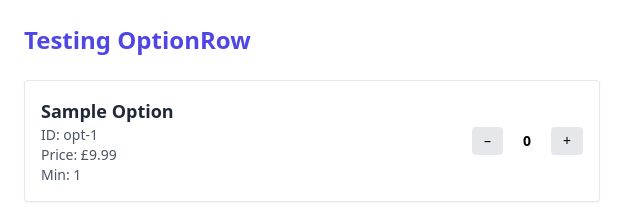
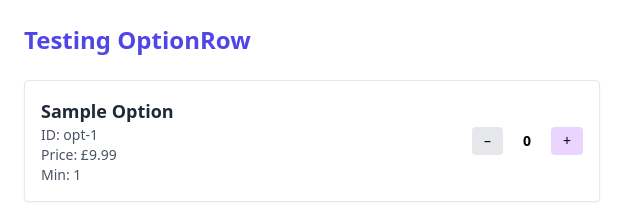
Before and after one commit to ellroberts/bi-directional-v1-clean, a React (Vite) app: page / in a window 1280 px wide. Shown: the top 217 px of the page, without its empty margins (0-640 px from the left). Built offline with nearby package versions, Linux system fonts and the light colour scheme.

Commit message:
purple test

```diff
--- a/src/components/OptionRow.jsx
+++ b/src/components/OptionRow.jsx
@@ -43,7 +43,7 @@ export default function OptionRow({ groupId, option }) {
         <span className="px-3 text-sm font-semibold">{qty}</span>
         <button
           onClick={() => handleUpdate(qty + 1)}
-          className="px-3 py-1 text-sm font-medium bg-gray-200 rounded hover:bg-gray-300"
+          className="bg-purple-200 px-3 py-1 text-sm font-medium bg-gray-200 rounded hover:bg-gray-300"
         >
           +
         </button>
```
